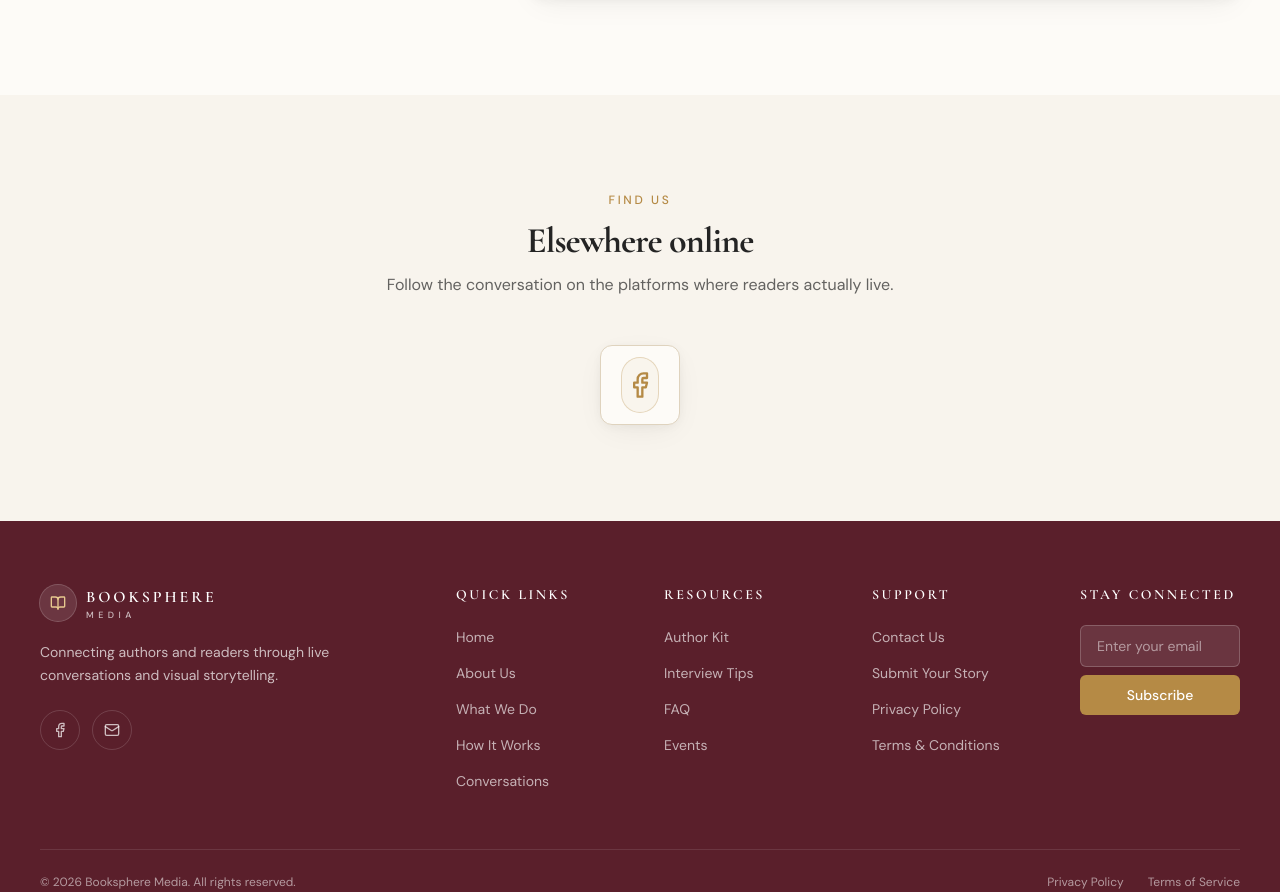
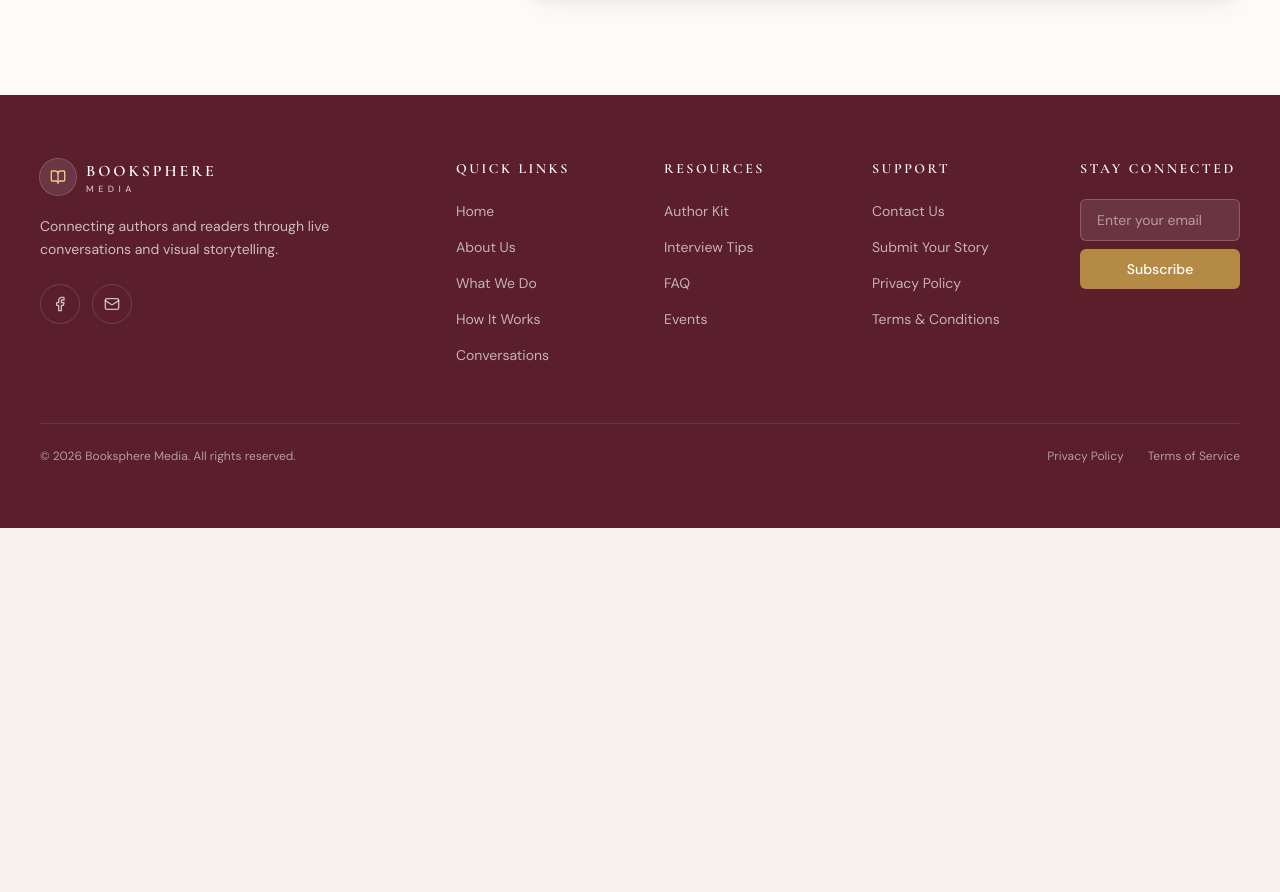
Before and after one commit to hasbunallah01/bookspheremedia, a Next.js app: page /contact in a window 1280 px wide. Shown: the part 1353-2245 px from the top of the page. After the commit the page ends 1881 px from the top, so only its background shows below. Built offline with nearby package versions, Linux system fonts and the light colour scheme.

Commit message:
chore: remove 'Elsewhere online' section from contact page
The section is no longer needed — Facebook + Email are already
reachable from the footer.

```diff
--- a/app/contact/page.tsx
+++ b/app/contact/page.tsx
@@ -1,9 +1,6 @@
 import type { Metadata } from "next";
-import { Facebook } from "lucide-react";
 import { ContactSection } from "@/components/contact/ContactForm";
 import { ContactHeader, ContactCards } from "@/components/contact/ContactSections";
-import { SectionHeading } from "@/components/ui/SectionHeading";
-import { site } from "@/data/site";
 
 export const metadata: Metadata = {
   title: "Contact",
@@ -16,30 +13,6 @@ export default function ContactPage() {
       <ContactHeader />
       <ContactCards />
       <ContactSection />
-
-      {/* Elsewhere online */}
-      <section className="section bg-ivory">
-        <div className="container-wide">
-          <SectionHeading
-            eyebrow="Find us"
-            title="Elsewhere online"
-            subtitle="Follow the conversation on the platforms where readers actually live."
-          />
-          <div className="mt-12 flex justify-center">
-            <a
-              href={site.socials.facebook}
-              target="_blank"
-              rel="noreferrer noopener"
-              aria-label="Facebook"
-              className="card-light group flex h-20 w-20 items-center justify-center p-5 hover:shadow-card-hover"
-            >
-              <span className="grid h-14 w-14 place-items-center rounded-full border border-bronze/30 bg-bronze/5 text-bronze transition group-hover:bg-bronze/10">
-                <Facebook className="h-7 w-7" />
-              </span>
-            </a>
-          </div>
-        </div>
-      </section>
     </>
   );
 }
```
